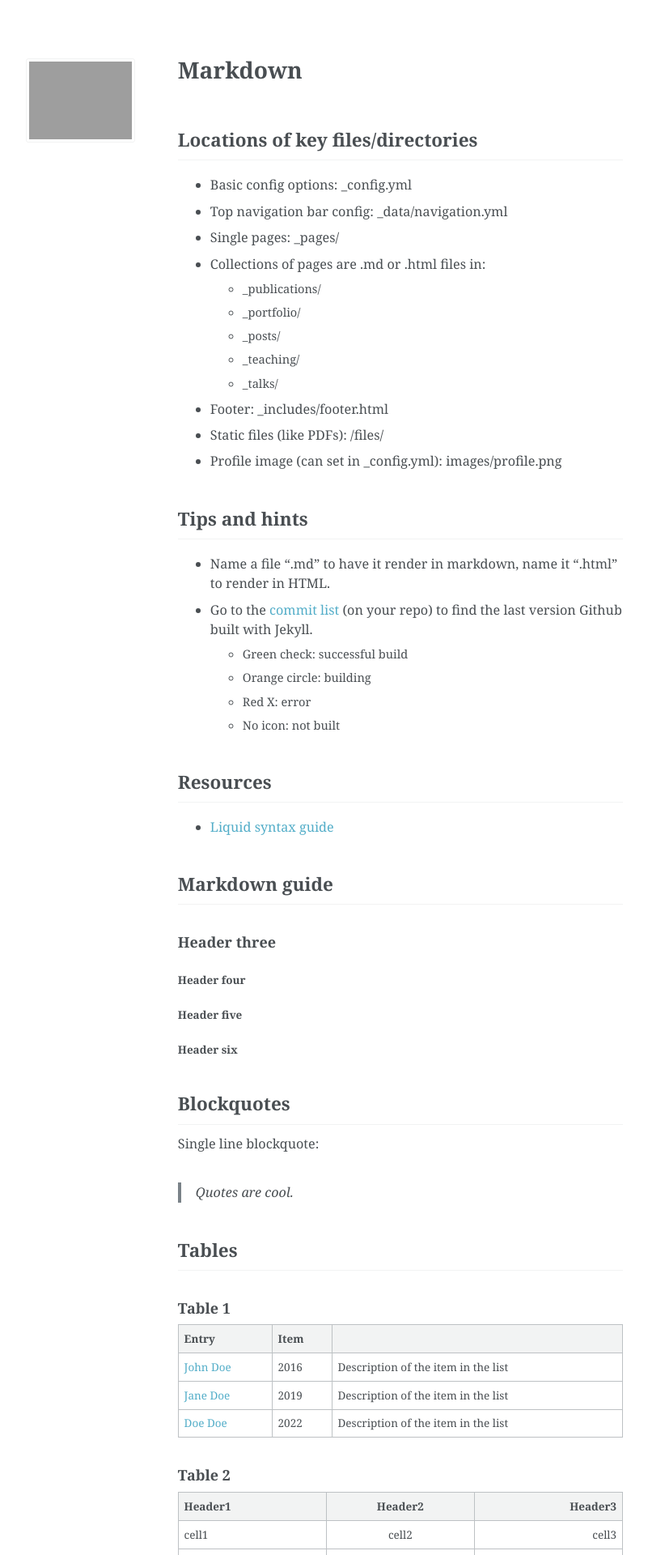
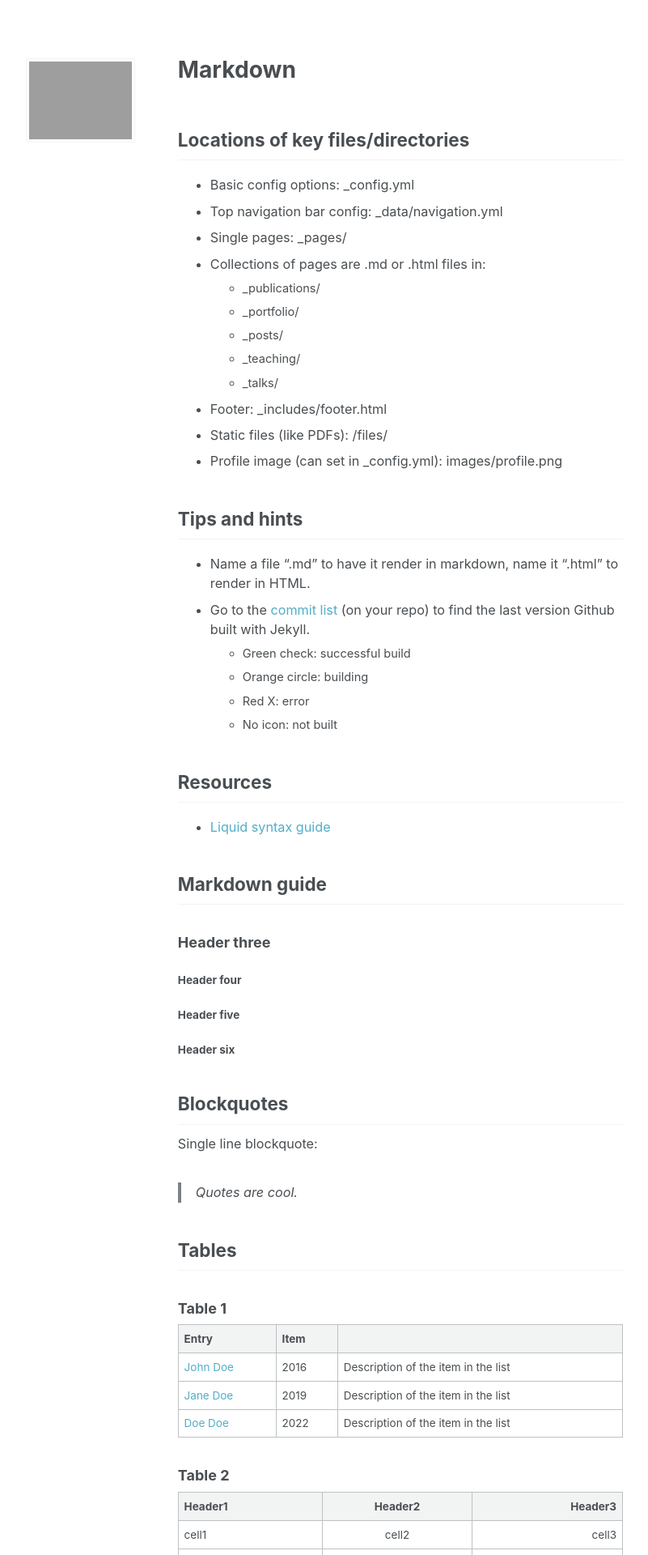
Before and after one commit to jasonwei20/jasonwei20.github.io, a Jekyll site: the page built from archived_pages/markdown.md, in a window 1280 px wide. Shown: the top 1920 px of the page at 81% size, without its empty margins (164-965 px from the left). Built offline with Jekyll 4.4.1, drawn with Linux system fonts in a browser that asks for light colours.

Commit message:
change font

```diff
--- a/_sass/_variables.scss
+++ b/_sass/_variables.scss
@@ -13,7 +13,7 @@
 $indent-var                 : 1.3em;
 
 /* system typefaces */
-$serif                      : Georgia, Times, serif;
+$serif                      : "Bodoni MT", Times, serif;
 $sans-serif                 : -apple-system, ".SFNSText-Regular", "San Francisco", "Roboto", "Segoe UI", "Helvetica Neue", "Lucida Grande", Arial, sans-serif;
 $monospace                  : Monaco, Consolas, "Lucida Console", monospace;
 
@@ -28,8 +28,8 @@
 $calisto                    : "Calisto MT", serif;
 $garamond                   : Garamond, serif;
 
-$global-font-family         : $serif;
-$header-font-family         : $serif;
+$global-font-family         : $sans-serif;
+$header-font-family         : $sans-serif;
 $caption-font-family        : $serif;
 
 /* type scale */
```
